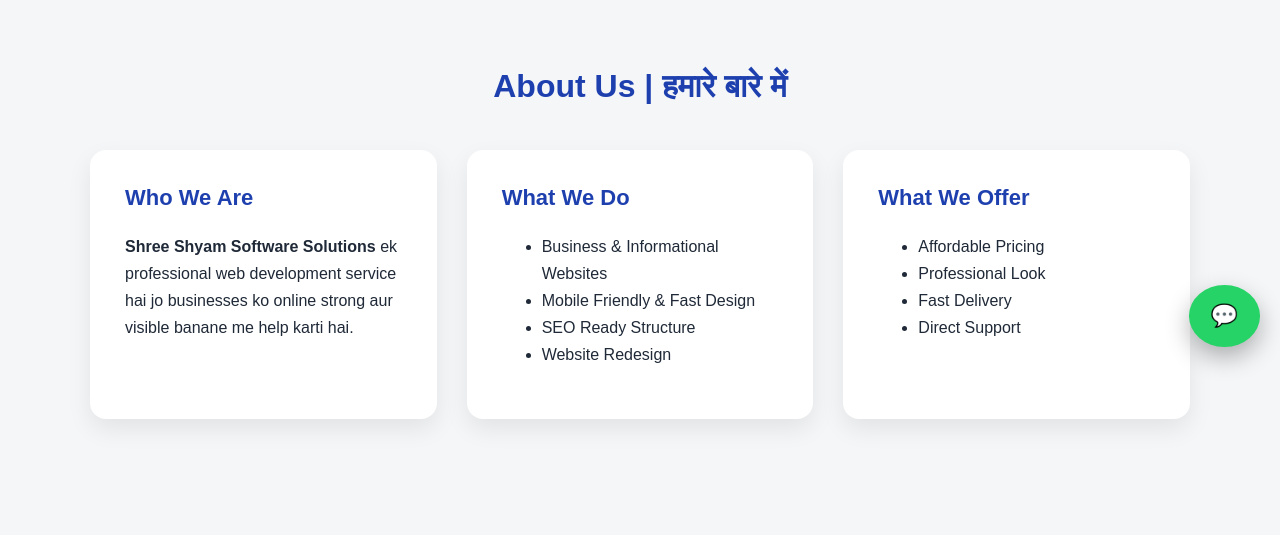
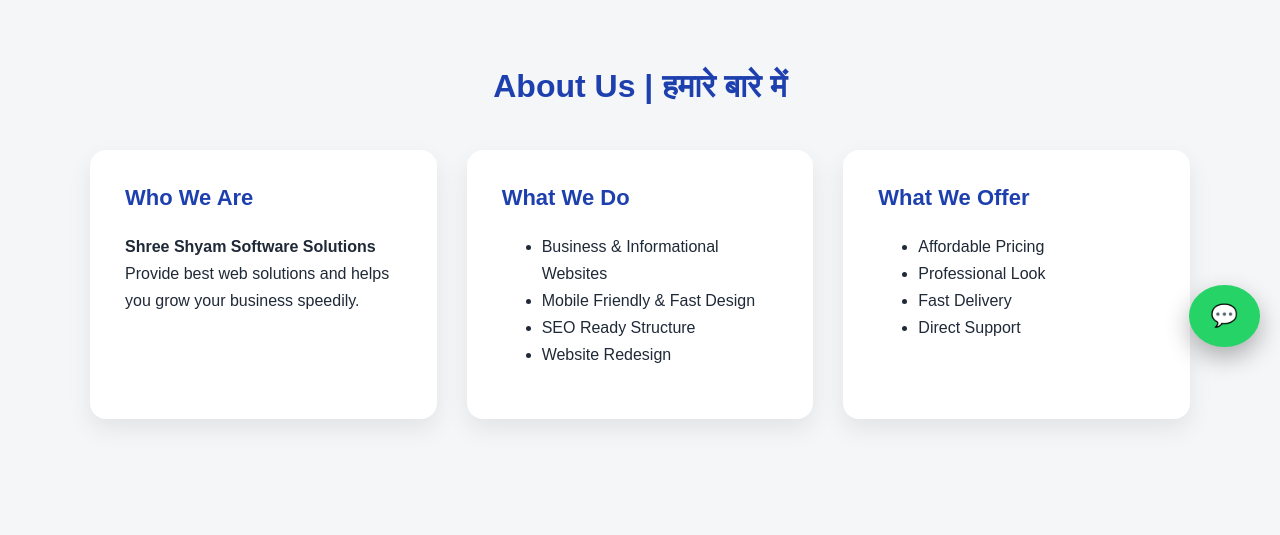
Before and after one commit to manojnehra556-netizen/Webdevelop, a Flask app: page / in a window 1280 px wide. Shown: the part 433-968 px from the top of the page. Run offline with Flask 3, Linux system fonts and the light colour scheme.

Commit message:
Update index.html

```diff
--- a/templates/index.html
+++ b/templates/index.html
@@ -208,8 +208,7 @@ footer{
         <div class="about-box">
             <h3>Who We Are</h3>
             <p>
-                <b>Shree Shyam Software Solutions</b> ek professional web development service hai
-                jo businesses ko online strong aur visible banane me help karti hai.
+                <b>Shree Shyam Software Solutions</b> Provide best web solutions and helps you grow your business speedily.
             </p>
         </div>
         <div class="about-box">
```
